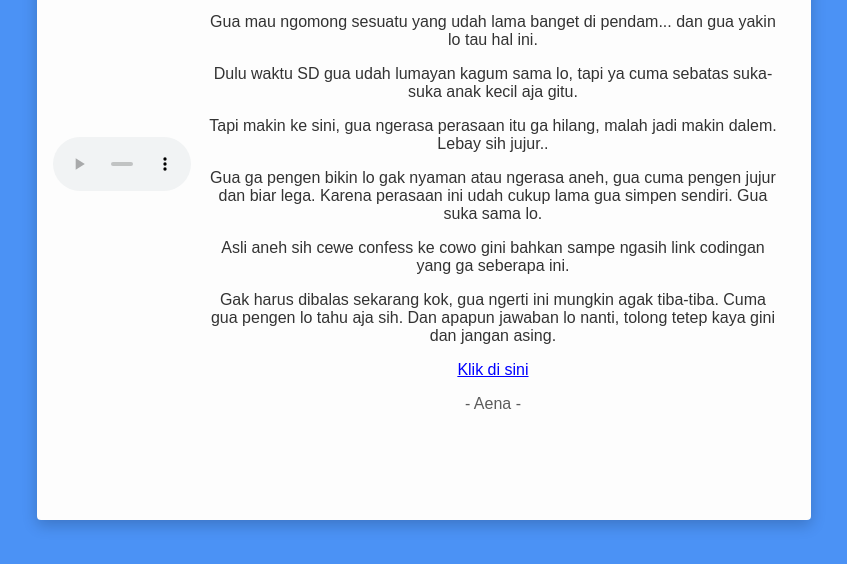
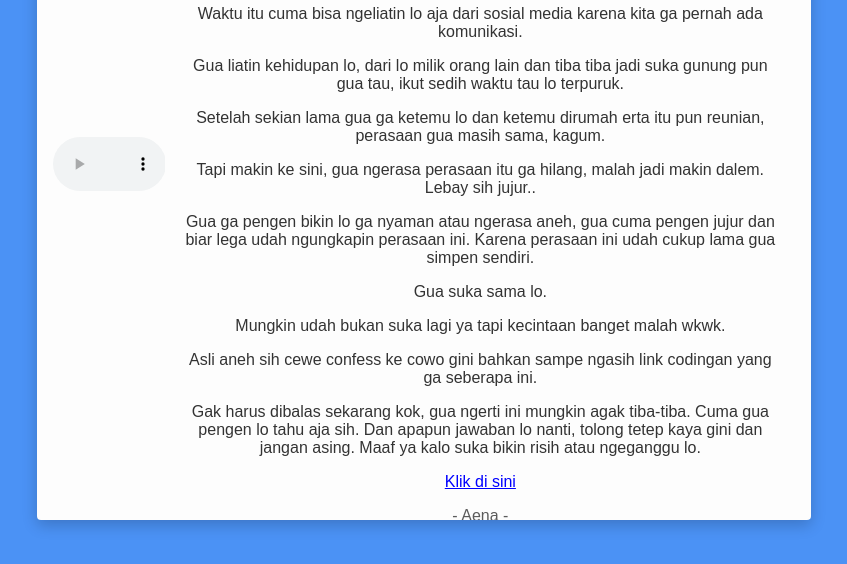
Before and after one commit to aenaalia/confess-aena, a plain HTML site: page index.html in a window 1280 px wide. Shown: the part 236-800 px from the top of the page, without its empty margins (216-1063 px from the left). Drawn offline with Linux system fonts and the light colour scheme.

Commit message:
Update index.html

```diff
--- a/index.html
+++ b/index.html
@@ -12,15 +12,19 @@
             <p>Apa kabarnya? Semoga selalu baik yaa!.</p>
             <p>Gua mau ngomong sesuatu yang udah lama banget di pendam... dan gua yakin lo tau hal ini.</p>
             <p>Dulu waktu SD gua udah lumayan kagum sama lo, tapi ya cuma sebatas suka-suka anak kecil aja gitu.</p>
+            <p>Waktu itu cuma bisa ngeliatin lo aja dari sosial media karena kita ga pernah ada komunikasi.</p>
+            <p>Gua liatin kehidupan lo, dari lo milik orang lain dan tiba tiba jadi suka gunung pun gua tau, ikut sedih waktu tau lo terpuruk.</p>
+            <p>Setelah sekian lama gua ga ketemu lo dan ketemu dirumah erta itu pun reunian, perasaan gua masih sama, kagum.</p>
             <p>Tapi makin ke sini, gua ngerasa perasaan itu ga hilang, malah jadi makin dalem. Lebay sih jujur..</p>
-            <p>Gua ga pengen bikin lo gak nyaman atau ngerasa aneh, gua cuma pengen jujur dan biar lega.
+            <p>Gua ga pengen bikin lo ga nyaman atau ngerasa aneh, gua cuma pengen jujur dan biar lega udah ngungkapin perasaan ini.
                 Karena perasaan ini udah cukup lama gua simpen sendiri.
-                Gua suka sama lo.
             </p>
+            <p>Gua suka sama lo.</p>
+            <p>Mungkin udah bukan suka lagi ya tapi kecintaan banget malah wkwk.</p>
             <p>Asli aneh sih cewe confess ke cowo gini bahkan sampe ngasih link codingan yang ga seberapa ini.
             </p>
             <p>Gak harus dibalas sekarang kok, gua ngerti ini mungkin agak tiba-tiba. Cuma gua pengen lo tahu aja sih.
-                Dan apapun jawaban lo nanti, tolong tetep kaya gini dan jangan asing.
+                Dan apapun jawaban lo nanti, tolong tetep kaya gini dan jangan asing. Maaf ya kalo suka bikin risih atau ngeganggu lo.
             </p>
             <p><a href="https://aenaalia.github.io/webena/">Klik di sini</a>
             </p>
```
